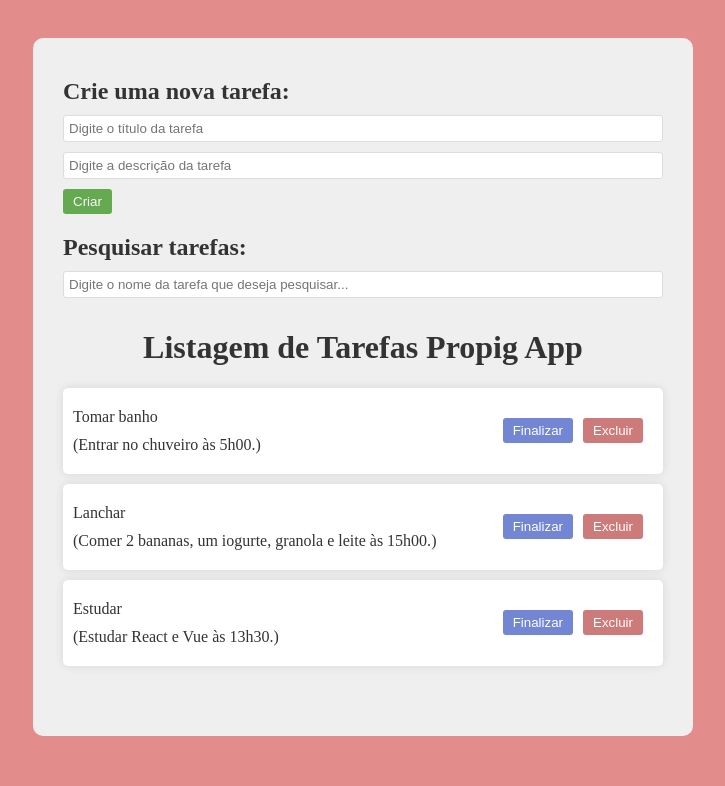
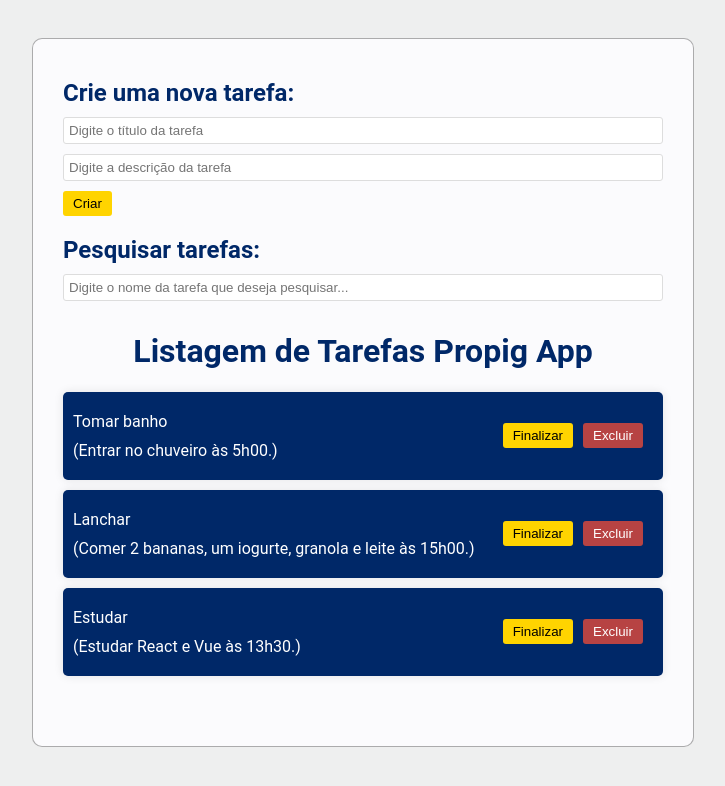
Before and after one commit to remifaro/Projeto-listagem-propig-app, a React (Vite) app in the folder listagem-propig-app/: page / in a window 1280 px wide. Shown: the top 786 px of the page, without its empty margins (277-1002 px from the left). Built offline with nearby package versions, Linux system fonts and the light colour scheme.

Commit message:
refactor: Atualização do design com paleta de cores da Propig

```diff
--- a/listagem-propig-app/src/App.module.css
+++ b/listagem-propig-app/src/App.module.css
@@ -1,23 +1,27 @@
 body {
-  background-color: #e38c8c;
+  background-color: #EEEFEF;
   padding: 30px;
   color: #333;
+  font-family: "Roboto", sans-serif;
 }
 
 .App {
   max-width: 600px;
   margin: 0 auto 300px;
-  background-color: #efefef;
+  background-color: #FBFBFD;
   padding: 20px 30px;
   border-radius: 10px;
+  border: 1px solid rgba(51, 51, 51, 0.4);
 }
 
 h1 {
   text-align: center;
+  color: #002868;
 }
 
 h2 {
   margin-bottom: 10px;
+  color: #002868;
 }
 
 p {
@@ -29,18 +33,18 @@ input {
 }
 
 button {
-  background-color: #2c8c0f;
+  background-color: #FFD400;
   color: #fff;
   padding: 5px 10px;
   margin-right: 10px;
   border: none;
   border-radius: 3px;
-  opacity: .7;
+  opacity: 1;
   transition: .3s;
 }
 
 button:hover {
-  opacity: 1;
+  opacity: .6;
 }
 
 .lista_tarefa{
@@ -49,7 +53,8 @@ button:hover {
 }
 
 .tarefa {
-  background-color: #fff;
+  background-color: #002868;
+  color: #fff;
   box-shadow: 0 0 10px rgb(0, 0, 0, .1);
   padding: 10px;
   margin-bottom: 10px;
@@ -60,8 +65,12 @@ button:hover {
 
 }
 
+.criar {
+  color: #000000;
+}
+
 .finalizar {
-  background-color: #3853c1;
+  color: #000000;
 }
 
 .excluir {
--- a/listagem-propig-app/src/components/CriarTarefa.jsx
+++ b/listagem-propig-app/src/components/CriarTarefa.jsx
@@ -1,4 +1,5 @@
 import { useState } from 'react'
+import styles from "../App.module.css";
 
 const CriarTarefa = ({adicionarTarefa}) => {
 
@@ -25,7 +26,7 @@ const CriarTarefa = ({adicionarTarefa}) => {
         <form onSubmit={handleSubmit}>
             <input type="text" placeholder="Digite o título da tarefa" value={titulo} onChange={(e) => setTitulo(e.target.value)}/>
             <input type="text" placeholder="Digite a descrição da tarefa" value={descricao} onChange={(e) => setDescricao(e.target.value)}/>
-            <button>Criar</button>
+            <button className={styles.criar}>Criar</button>
         </form>
     </div>
   )
```
